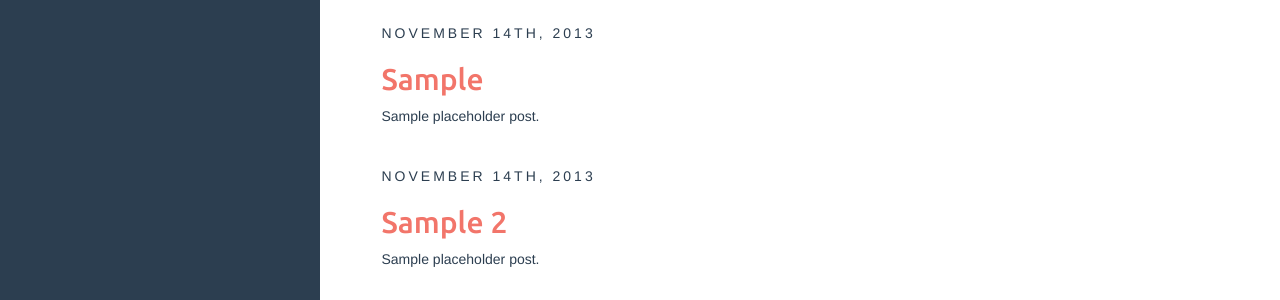
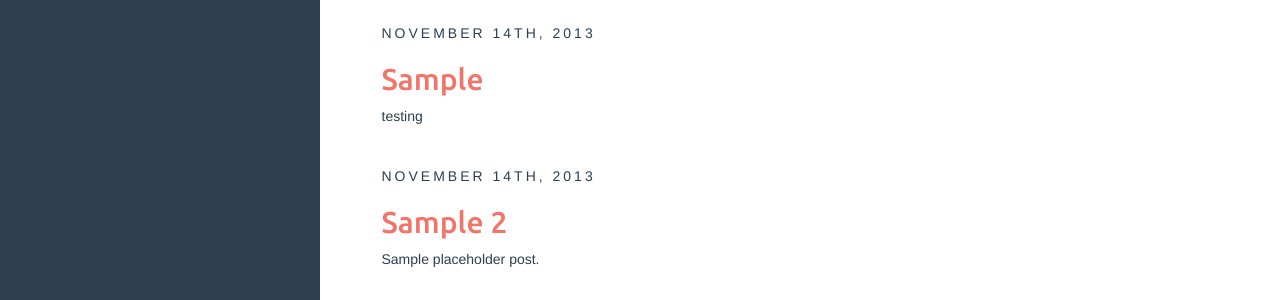
Before and after one commit to mikef-nl/mikef-nl.github.io, a Jekyll site: the page built from index.html, in a window 1280 px wide and 1206 px high. Shown: the part 738-1038 px from the top of the window. Built offline with Jekyll 4.4.1, drawn with Linux system fonts in a browser that asks for light colours; the list of posts is cut into pages by our own code.

Commit message:
Update 2013-11-14-sample.md

```diff
--- a/_posts/2013-11-14-sample.md
+++ b/_posts/2013-11-14-sample.md
@@ -3,7 +3,7 @@ layout: post
 title: Sample
 categories: [general, demo]
 tags: [demo, dbyll, dbtek]
-description: Sample placeholder post.
+description: testing
 ---
 
 Lorem ipsum dolor sit amet, consectetur adipisicing elit, sed do eiusmod tempor incididunt ut labore et dolore magna aliqua. Ut enim ad minim veniam, quis nostrud exercitation ullamco laboris nisi ut aliquip ex ea commodo consequat. Duis aute irure dolor in reprehenderit in voluptate velit esse cillum dolore eu fugiat nulla pariatur. Excepteur sint occaecat cupidatat non proident, sunt in culpa qui officia deserunt mollit anim id est laborum.
```
